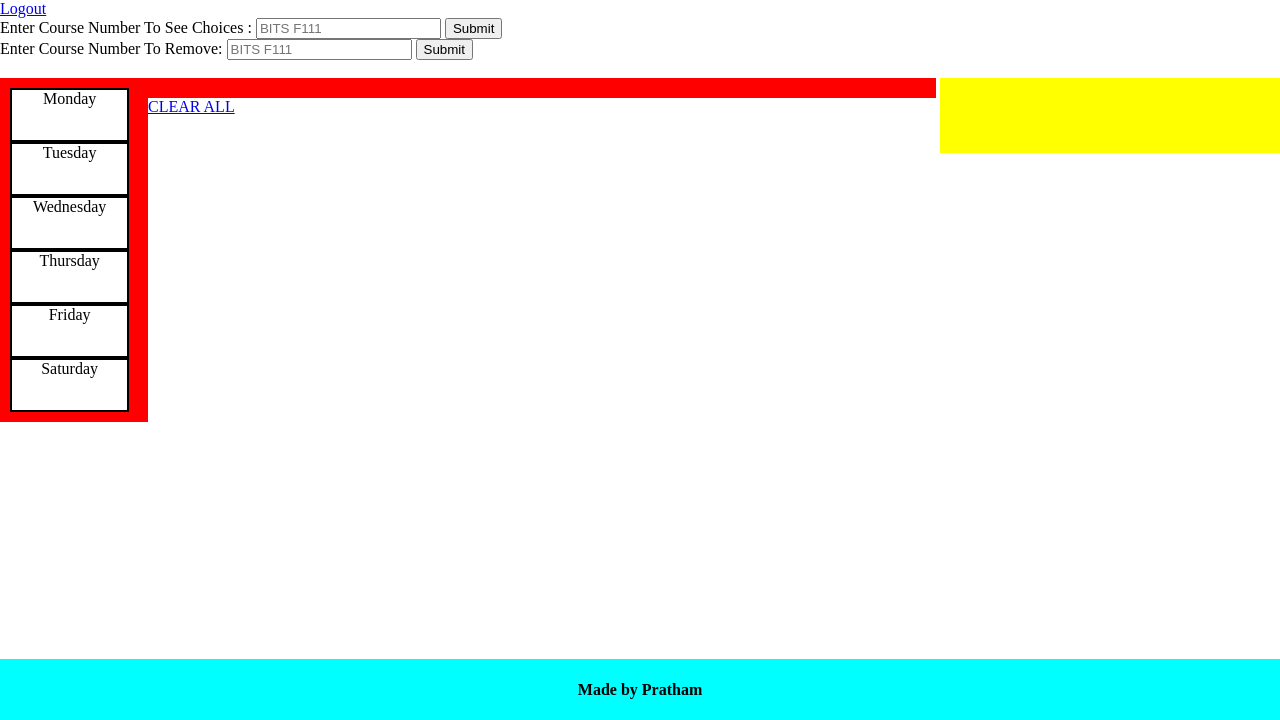
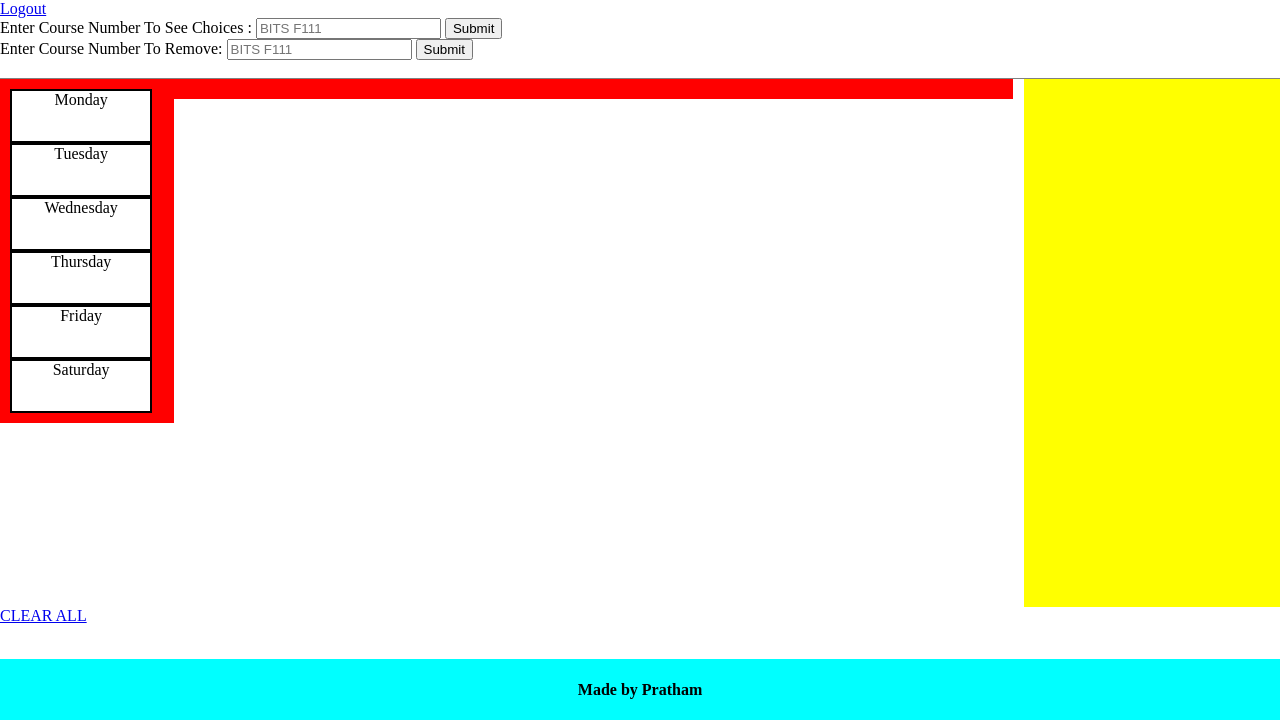
Before and after one commit to pratham1002/time-table-api, a Django app: template templates/Home.html in a window 1280 px wide. Shown: the part 80-800 px from the top of the page. Run offline with Django 3.2, Linux system fonts and the light colour scheme; the template is opened without the code that fills it, so the values that code supplies are empty.

Commit message:
Frontend code cleanup and site beautification

```diff
--- a/templates/Home.html
+++ b/templates/Home.html
@@ -13,7 +13,7 @@
 </form>
 
 <br>
-
+<div class="left">
     <div id="leftbox">
         <div class="table_box2">
             Monday
@@ -38,12 +38,11 @@
         {% for userhour in userhours %}
         <div class="table_box">
             {{userhour.course}}
-        <!--{% if forloop.counter0|divisibleby:9 %}
-        <br>
-        {% endif %}-->
         </div>
         {% endfor %}
     </div>
+</div>
+<div class="right">
     <div id="rightbox">
     {{message}}
     <h3>{{course_number}}</h3>
@@ -86,9 +85,8 @@
     </form>
     {% endif %}
 </div>
-
-<div>
-    <a href="clear">CLEAR ALL</a>
 </div>
 
+<a href="clear">CLEAR ALL</a>
+
 {% endblock %}
--- a/templates/base.html
+++ b/templates/base.html
@@ -28,7 +28,34 @@
                 -webkit-overflow-scrolling: touch;
                 flex: auto;
             }
-            .table_box{
+            .left
+            {
+                float: left;
+                width: 80%;
+                border-top: 1px solid gray;
+                height: 80%;
+                overflow: scroll;
+            }
+            .left::-webkit-scrollbar
+            {
+                display: none;
+            }
+            main::-webkit-scrollbar
+            {
+                display: none;
+            }
+            .right
+            {
+                float: left;
+                width: 20%;
+                background: yellow;
+                height: 80%;
+                overflow: scroll;
+                border-top: 1px solid gray;
+                overflow-x: hidden;
+            }
+            .table_box
+            {
                 float: left;
                 width: 10%;
                 height: 50px;
@@ -38,27 +65,9 @@
                 overflow: hidden;
                 font-size: 1em;
             }
-           .tutorial_box{
-                float: left;
-                width: 10%;
-                height: 50px;
-                background: cyan;
-                border: 2px solid black;
-                text-align: center;
-                overflow: hidden;
-                font-size: 1em;
-            }
-            .practical_box{
-                float: left;
-                width: 10%;
-                height: 50px;
-                background: yellow;
-                border: 2px solid black;
-                text-align: center;
-                overflow: hidden;
-                font-size: 1em;
-            }
-            .table_box2{
+
+            .table_box2
+            {
                 float: left;
                 width: 90%;
                 height: 50px;
@@ -66,22 +75,24 @@
                 border: 2px solid black;
                 text-align: center;
             }
-            #leftbox {
+            #leftbox
+            {
                 float:left;
                 background:Red;
-                width:10%;
+                width:15%;
                 padding: 10px;
             }
-            #middlebox {
+            #middlebox
+            {
                 float:left;
                 background:Red;
-                width:60%;
+                width:80%;
                 padding: 10px;
             }
-            #rightbox{
+            #rightbox
+            {
                 float:right;
                 background:yellow;
-                width:25%;
                 padding: 10px;
             }
         </style>
```
Lines whose indentation alone changed are shown as unchanged.
